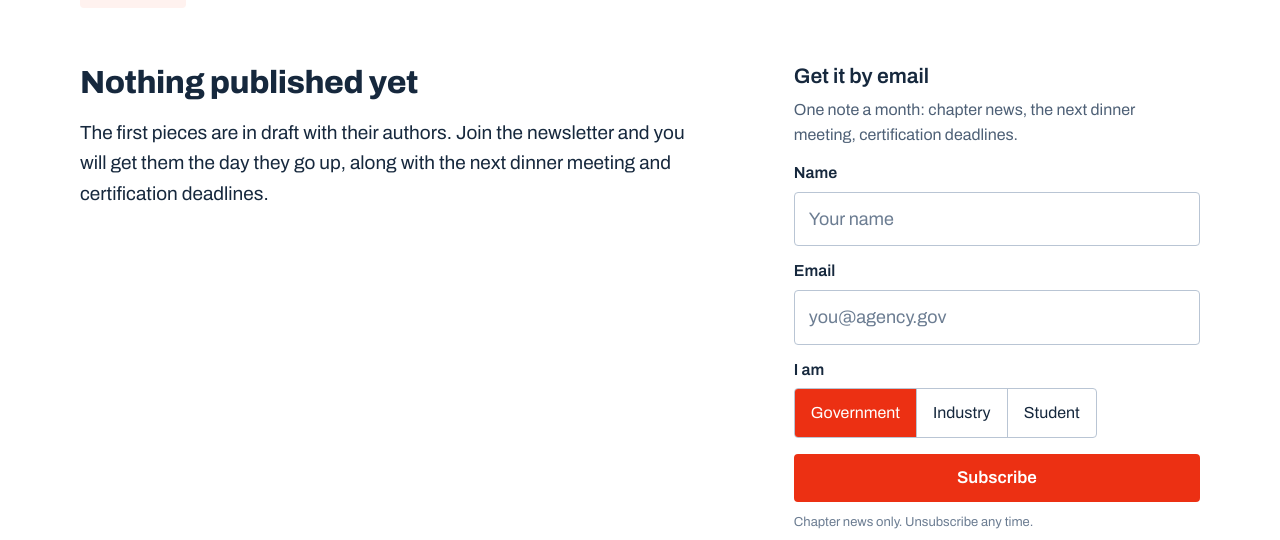
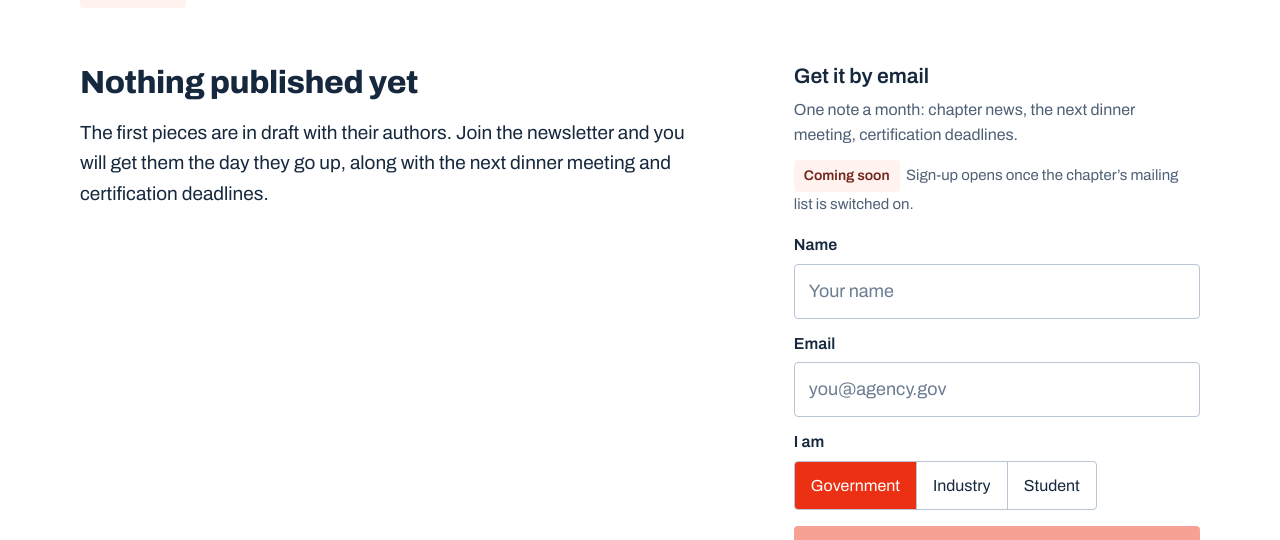
Before and after one commit to TheoryAI-Org/ncma-metromd, a Next.js app: page /insights in a window 1280 px wide. Shown: the part 403-943 px from the top of the page. Built offline with nearby package versions, Linux system fonts and the light colour scheme; no server answers.

Commit message:
Wire the newsletter sign-up to Resend, disabled until it is configured

```diff
--- /dev/null
+++ b/app/insights/newsletter-actions.ts
@@ -0,0 +1,123 @@
+"use server";
+
+import {
+  emptyNewsletterState,
+  newsletterAudiences,
+  type NewsletterState,
+} from "./newsletter-state";
+
+const EMAIL = /^[^@\s]+@[^@\s]+\.[^@\s]+$/;
+
+/**
+ * Which Resend audience a sign-up joins.
+ *
+ * Resend contacts carry no custom fields, so the "I am" answer cannot ride
+ * along on the contact itself. Give each segment its own audience to keep it,
+ * or set RESEND_AUDIENCE_ID alone and every sign-up lands in one list.
+ */
+function audienceId(audience: string): string | undefined {
+  const perSegment: Record<string, string | undefined> = {
+    Government: process.env.RESEND_AUDIENCE_ID_GOVERNMENT,
+    Industry: process.env.RESEND_AUDIENCE_ID_INDUSTRY,
+    Student: process.env.RESEND_AUDIENCE_ID_STUDENT,
+  };
+  return perSegment[audience] ?? process.env.RESEND_AUDIENCE_ID;
+}
+
+/**
+ * Whether the sign-up can actually reach Resend. The page asks this on the
+ * server and renders the form disabled with a "Coming soon" note when it is
+ * false, so nobody hands over an address the chapter would never receive.
+ */
+export async function newsletterIsLive(): Promise<boolean> {
+  return Boolean(process.env.RESEND_API_KEY && audienceId(newsletterAudiences[0]));
+}
+
+/**
+ * Adds a sign-up to the chapter's Resend audience.
+ *
+ * Validation runs here as well as in the browser, because the client checks
+ * are only a convenience. If Resend is not configured the action refuses the
+ * submit and says so, rather than silently dropping the address.
+ */
+export async function subscribeToNewsletter(
+  _prev: NewsletterState,
+  formData: FormData
+): Promise<NewsletterState> {
+  const values = {
+    name: String(formData.get("name") ?? "").trim(),
+    email: String(formData.get("email") ?? "").trim(),
+    audience: String(formData.get("who") ?? "").trim(),
+  };
+
+  // A hidden field no person fills in; a bot filling it is the tell.
+  if (String(formData.get("company") ?? "") !== "") {
+    return { ok: true, errors: {}, values: emptyNewsletterState.values };
+  }
+
+  const errors: NewsletterState["errors"] = {};
+  if (!values.name) errors.name = "Tell us your name.";
+  if (!values.email) errors.email = "Enter an email address.";
+  else if (!EMAIL.test(values.email)) errors.email = "Enter a valid email address.";
+  if (!newsletterAudiences.some((a) => a === values.audience)) {
+    errors.audience = "Pick one.";
+  }
+
+  if (Object.keys(errors).length > 0) {
+    return { ok: false, errors, values };
+  }
+
+  const apiKey = process.env.RESEND_API_KEY;
+  const audience = audienceId(values.audience);
+  if (!apiKey || !audience) {
+    console.error(
+      "Newsletter sign-up is not configured: set RESEND_API_KEY and RESEND_AUDIENCE_ID."
+    );
+    return {
+      ok: false,
+      errors: { form: "Sign-up is not switched on yet. Please try again later." },
+      values,
+    };
+  }
+
+  // Resend splits a contact into first and last name; the rest of what was
+  // typed goes into the last name so nothing is dropped.
+  const [firstName, ...rest] = values.name.split(/\s+/);
+
+  try {
+    const response = await fetch(
+      `https://api.resend.com/audiences/${audience}/contacts`,
+      {
+        method: "POST",
+        headers: {
+          Authorization: `Bearer ${apiKey}`,
+          "Content-Type": "application/json",
+        },
+        body: JSON.stringify({
+          email: values.email,
+          first_name: firstName,
+          last_name: rest.join(" "),
+          unsubscribed: false,
+        }),
+      }
+    );
+
+    if (!response.ok) {
+      console.error("Resend rejected the newsletter sign-up:", await response.text());
+      return {
+        ok: false,
+        errors: { form: "The sign-up could not be saved. Try again in a moment." },
+        values,
+      };
+    }
+  } catch (error) {
+    console.error("Newsletter sign-up failed:", error);
+    return {
+      ok: false,
+      errors: { form: "The sign-up could not be saved. Try again in a moment." },
+      values,
+    };
+  }
+
+  return { ok: true, errors: {}, values: emptyNewsletterState.values };
+}
--- /dev/null
+++ b/app/insights/newsletter-state.ts
@@ -0,0 +1,21 @@
+/**
+ * The newsletter form's action state. This lives outside the actions module
+ * because a "use server" module may only export async functions.
+ */
+export interface NewsletterState {
+  ok: boolean;
+  /** Field name to message. Rendered under the control it belongs to. */
+  errors: Partial<Record<"name" | "email" | "audience" | "form", string>>;
+  /** Echoed back so a failed submit does not wipe what was typed. */
+  values: { name: string; email: string; audience: string };
+}
+
+export const newsletterAudiences = ["Government", "Industry", "Student"] as const;
+
+export type NewsletterAudience = (typeof newsletterAudiences)[number];
+
+export const emptyNewsletterState: NewsletterState = {
+  ok: false,
+  errors: {},
+  values: { name: "", email: "", audience: newsletterAudiences[0] },
+};
--- a/app/insights/page.tsx
+++ b/app/insights/page.tsx
@@ -3,6 +3,7 @@ import Link from "next/link";
 import { CtaRow } from "@/components/shared/cta-row";
 import { PageHeader } from "@/components/shared/page-header";
 import { NewsletterSignup } from "@/components/insights/newsletter-signup";
+import { newsletterIsLive } from "./newsletter-actions";
 
 export const metadata: Metadata = {
   title: "Insights | NCMA MetroMD",
@@ -17,7 +18,10 @@ export const metadata: Metadata = {
   },
 };
 
-export default function InsightsPage() {
+export default async function InsightsPage() {
+  // Disabled with a "Coming soon" note until Resend is configured.
+  const live = await newsletterIsLive();
+
   return (
     <main id="main" className="pg" style={{ paddingTop: 48, paddingBottom: 88 }}>
       <PageHeader
@@ -58,7 +62,7 @@ export default function InsightsPage() {
           </p>
         </div>
 
-        <NewsletterSignup />
+        <NewsletterSignup live={live} />
       </div>
 
       <CtaRow
--- a/components/insights/newsletter-signup.tsx
+++ b/components/insights/newsletter-signup.tsx
@@ -1,17 +1,38 @@
 "use client";
 
-import { useState } from "react";
+import { useActionState, useState } from "react";
+import { useFormStatus } from "react-dom";
+import { subscribeToNewsletter } from "@/app/insights/newsletter-actions";
+import {
+  emptyNewsletterState,
+  newsletterAudiences,
+  type NewsletterAudience,
+  type NewsletterState,
+} from "@/app/insights/newsletter-state";
 
-const audiences = ["Government", "Industry", "Student"] as const;
+function SubscribeButton({ disabled }: { disabled: boolean }) {
+  const { pending } = useFormStatus();
+  return (
+    <button className="btn btn-primary btn-block" type="submit" disabled={disabled || pending}>
+      {pending ? "Signing up…" : "Subscribe"}
+    </button>
+  );
+}
 
 /**
- * Newsletter sign-up. There is no list backend wired up yet, so the form
- * acknowledges locally and tells the reader the chapter will follow up — swap
- * `onSubmit` for the provider call once one is chosen.
+ * Newsletter sign-up. Submitting adds the reader to the chapter's Resend
+ * audience.
+ *
+ * `live` comes from the server: it is false until Resend is configured, and
+ * the form then renders disabled behind a "Coming soon" note rather than
+ * taking an address the chapter would never receive.
  */
-export function NewsletterSignup() {
-  const [audience, setAudience] = useState<(typeof audiences)[number]>("Government");
-  const [submitted, setSubmitted] = useState(false);
+export function NewsletterSignup({ live }: { live: boolean }) {
+  const [state, formAction] = useActionState<NewsletterState, FormData>(
+    subscribeToNewsletter,
+    emptyNewsletterState
+  );
+  const [audience, setAudience] = useState<NewsletterAudience>(newsletterAudiences[0]);
 
   return (
     <div>
@@ -20,45 +41,77 @@ export function NewsletterSignup() {
         One note a month: chapter news, the next dinner meeting, certification deadlines.
       </p>
 
-      {submitted ? (
+      {!live && (
+        <p style={{ fontSize: 15, color: "var(--color-neutral-700)", margin: "0 0 16px" }}>
+          <span className="tag tag-accent-2">Coming soon</span>
+          &nbsp;&nbsp;Sign-up opens once the chapter&rsquo;s mailing list is switched on.
+        </p>
+      )}
+
+      {state.ok ? (
         <p className="tag tag-accent" style={{ padding: "8px 12px" }}>
-          Thanks — the chapter will be in touch.
+          Thanks — you are on the list.
         </p>
       ) : (
-        <form
-          onSubmit={(e) => {
-            e.preventDefault();
-            setSubmitted(true);
-          }}
-        >
+        <form action={formAction}>
+          <fieldset disabled={!live} style={{ border: 0, margin: 0, padding: 0 }}>
+            {/* A hidden field no person fills in; a bot filling it is the tell. */}
+            <input
+              type="text"
+              name="company"
+              tabIndex={-1}
+              autoComplete="off"
+              aria-hidden="true"
+              style={{ position: "absolute", left: "-9999px" }}
+            />
+
             <div className="field" style={{ marginBottom: 12 }}>
               <label htmlFor="newsletter-name">Name</label>
               <input
                 className="input"
                 id="newsletter-name"
+                name="name"
                 type="text"
                 placeholder="Your name"
+                defaultValue={state.values.name}
+                aria-describedby={state.errors.name ? "newsletter-name-err" : undefined}
                 required
               />
+              {state.errors.name && (
+                <div className="field-error" id="newsletter-name-err">
+                  {state.errors.name}
                 </div>
+              )}
+            </div>
+
             <div className="field" style={{ marginBottom: 12 }}>
               <label htmlFor="newsletter-email">Email</label>
               <input
                 className="input"
                 id="newsletter-email"
+                name="email"
                 type="email"
                 placeholder="you@agency.gov"
+                defaultValue={state.values.email}
+                aria-describedby={state.errors.email ? "newsletter-email-err" : undefined}
                 required
               />
+              {state.errors.email && (
+                <div className="field-error" id="newsletter-email-err">
+                  {state.errors.email}
                 </div>
+              )}
+            </div>
+
             <div className="field" style={{ marginBottom: 16 }}>
               <label>I am</label>
               <div className="seg">
-              {audiences.map((who) => (
+                {newsletterAudiences.map((who) => (
                   <label key={who} className="seg-opt">
                     <input
                       type="radio"
                       name="who"
+                      value={who}
                       checked={audience === who}
                       onChange={() => setAudience(who)}
                     />
@@ -66,10 +119,19 @@ export function NewsletterSignup() {
                   </label>
                 ))}
               </div>
+              {state.errors.audience && (
+                <div className="field-error">{state.errors.audience}</div>
+              )}
             </div>
-          <button className="btn btn-primary btn-block" type="submit">
-            Subscribe
-          </button>
+
+            <SubscribeButton disabled={!live} />
+          </fieldset>
+
+          {state.errors.form && (
+            <div className="field-error" style={{ marginTop: 10 }}>
+              {state.errors.form}
+            </div>
+          )}
           <div style={{ fontSize: 13, color: "var(--color-neutral-600)", marginTop: 10 }}>
             Chapter news only. Unsubscribe any time.
           </div>
```
Also changed, not shown: 1 other file (tests, documents, lock files or other folders). Lines whose indentation alone changed are shown as unchanged.
